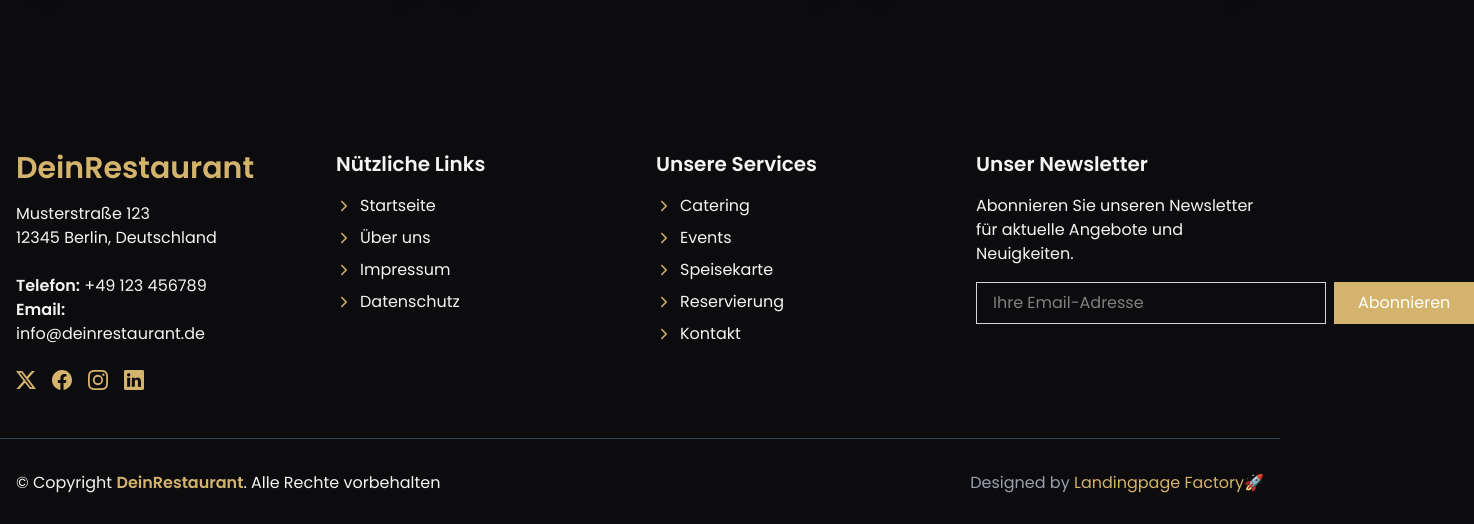
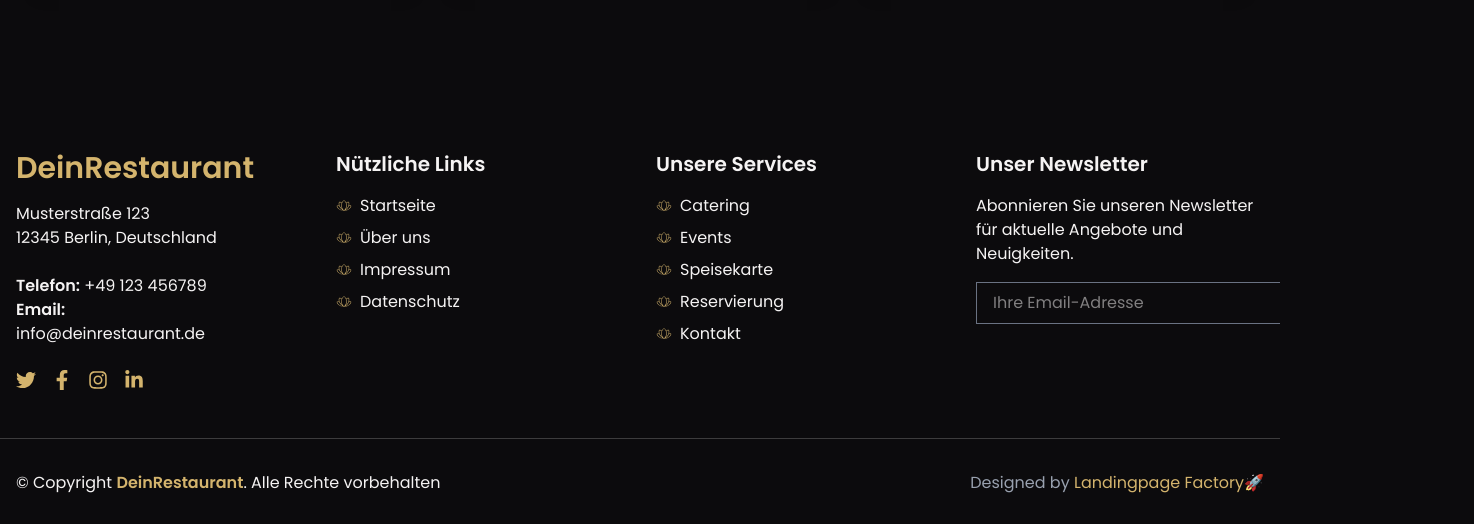
Before and after one commit to landingpage-factory/restaurant-template, a Next.js app: page / in a window 1280 px wide. Shown: the part 5814-6338 px from the top of the page, 1474 px wide, since content can reach past the window. Built offline with nearby package versions, Linux system fonts and the light colour scheme.

Commit message:
update: Footer, Newsletter, PageTopButton

```diff
--- a/app/components/Footer.js
+++ b/app/components/Footer.js
@@ -2,8 +2,8 @@
 'use client';
 import Link from 'next/link';
 import { Link as ScrollLink } from 'react-scroll';
-import { IoIosArrowForward } from "react-icons/io";
-import { BsTwitterX, BsFacebook, BsInstagram, BsLinkedin } from 'react-icons/bs';
+import { PiFlowerLotusThin } from "react-icons/pi";
+import { FaTwitter, FaFacebookF, FaInstagram, FaLinkedinIn } from 'react-icons/fa';
 import NewsletterForm from './NewsletterForm';
 
 export default function Footer() {
@@ -32,9 +32,8 @@ export default function Footer() {
     }
   };
 
-
   return (
-    <footer id="footer" className="bg-footer text-foreground">
+    <footer id="footer" className="bg-footer text-foreground overflow-hidden">
       <div className="footer-top pt-20 pb-12">
         <div className="container mx-auto px-4">
           <div className="grid grid-cols-1 md:grid-cols-2 lg:grid-cols-4 gap-8">
@@ -50,16 +49,16 @@ export default function Footer() {
                 </p>
                 <div className="social-links mt-6 flex space-x-4">
                   <a href="#" className="text-soft-gold hover:text-foreground">
-                    <BsTwitterX size={20} />
+                    <FaTwitter size={20} />
                   </a>
                   <a href="#" className="text-soft-gold hover:text-foreground">
-                    <BsFacebook size={20} />
+                    <FaFacebookF size={20} />
                   </a>
                   <a href="#" className="text-soft-gold hover:text-foreground">
-                    <BsInstagram size={20} />
+                    <FaInstagram size={20} />
                   </a>
                   <a href="#" className="text-soft-gold hover:text-foreground">
-                    <BsLinkedin size={20} />
+                    <FaLinkedinIn size={20} />
                   </a>
                 </div>
               </div>
@@ -70,20 +69,19 @@ export default function Footer() {
               <h4 className="text-xl font-semibold mb-4">Nützliche Links</h4>
               <ul className="space-y-2">
                 <li className="flex items-center">
-                    <IoIosArrowForward className="text-soft-gold mr-2"/>
-
+                  <PiFlowerLotusThin className="text-soft-gold mr-2" />
                   {renderLink('home', 'Startseite')}
                 </li>
                 <li className="flex items-center">
-                <IoIosArrowForward className="text-soft-gold mr-2"/>
+                  <PiFlowerLotusThin className="text-soft-gold mr-2" />
                   {renderLink('about', 'Über uns')}
                 </li>
                 <li className="flex items-center">
-                <IoIosArrowForward className="text-soft-gold mr-2"/>
+                  <PiFlowerLotusThin className="text-soft-gold mr-2" />
                   {renderLink('/imprint', 'Impressum')}
                 </li>
                 <li className="flex items-center">
-                <IoIosArrowForward className="text-soft-gold mr-2"/>
+                  <PiFlowerLotusThin className="text-soft-gold mr-2" />
                   {renderLink('/privacy-policy', 'Datenschutz')}
                 </li>
               </ul>
@@ -94,23 +92,23 @@ export default function Footer() {
               <h4 className="text-xl font-semibold mb-4">Unsere Services</h4>
               <ul className="space-y-2">
                 <li className="flex items-center">
-                <IoIosArrowForward className="text-soft-gold mr-2"/>
+                  <PiFlowerLotusThin className="text-soft-gold mr-2" />
                   {renderLink('catering', 'Catering')}
                 </li>
                 <li className="flex items-center">
-                <IoIosArrowForward className="text-soft-gold mr-2"/>
+                  <PiFlowerLotusThin className="text-soft-gold mr-2" />
                   {renderLink('events', 'Events')}
                 </li>
                 <li className="flex items-center">
-                <IoIosArrowForward className="text-soft-gold mr-2"/>
+                  <PiFlowerLotusThin className="text-soft-gold mr-2" />
                   {renderLink('menu', 'Speisekarte')}
                 </li>
                 <li className="flex items-center">
-                <IoIosArrowForward className="text-soft-gold mr-2"/>
+                  <PiFlowerLotusThin className="text-soft-gold mr-2" />
                   {renderLink('reservierung', 'Reservierung')}
                 </li>
                 <li className="flex items-center">
-                <IoIosArrowForward className="text-soft-gold mr-2"/>
+                  <PiFlowerLotusThin className="text-soft-gold mr-2" />
                   {renderLink('contact', 'Kontakt')}
                 </li>
               </ul>
@@ -129,7 +127,8 @@ export default function Footer() {
       </div>
 
       {/* Copyright Bereich */}
-      <div className="container mx-auto px-4 py-8 border-t border-gray-700">
+      <div className="border-t border-white/20">
+        <div className="container mx-auto px-4 py-8">
           <div className="flex flex-col md:flex-row justify-between items-center text-center md:text-left">
             <div className="copyright mb-4 md:mb-0">
               © Copyright <strong className="text-soft-gold">DeinRestaurant</strong>. Alle Rechte
@@ -137,9 +136,13 @@ export default function Footer() {
             </div>
             <div className="credits text-gray-400">
               Designed by{' '}
-            <a href="https://github.com/landingpage-factory" className="text-soft-gold hover:text-foreground">
+              <a
+                href="https://github.com/landingpage-factory"
+                className="text-soft-gold hover:text-foreground"
+              >
                 Landingpage Factory🚀
               </a>
+            </div>
           </div>
         </div>
       </div>
--- a/app/components/NewsletterForm.js
+++ b/app/components/NewsletterForm.js
@@ -30,7 +30,7 @@ export default function NewsletterForm() {
 
   return (
     <div>
-      <form onSubmit={handleSubmit} className="flex gap-2">
+      <form onSubmit={handleSubmit} className="flex flex-col md:flex-row gap-2">
         <input
           type="email"
           name="email"
@@ -38,15 +38,20 @@ export default function NewsletterForm() {
           value={email}
           onChange={(e) => setEmail(e.target.value)}
           className={`flex-1 px-4 py-2 border ${
-            error ? 'border-red-500' : 'border-gray-300'
-          } focus:outline-none focus:ring-2 focus:ring-soft-gold`}
+            error ? 'border-red-500' : 'border-gray-500'
+          } focus:outline-none focus:ring-1 focus:ring-soft-gold focus:border-soft-gold`}
+
         />
+        <div>
+
+
         <button
           type="submit"
           className="bg-soft-gold text-white px-6 py-2 hover:bg-[var(--beige-gray)]/75 hover:text-gray-800 hover:cursor-pointer transition-colors"
         >
           Abonnieren
         </button>
+        </div>
       </form>
 
       {/* Fehlermeldung */}
--- a/app/components/PageTopButton.js
+++ b/app/components/PageTopButton.js
@@ -39,7 +39,7 @@ export default function PageTopButton() {
     >
       <button
         onClick={scrollToTop}
-        className="bg-soft-gold text-white p-4 shadow-lg hover:bg-beige-gray hover:text-gray-900 hover:cursor-pointer transition-colors"
+        className="bg-beige-gray/40 text-white p-4 shadow-lg hover:bg-beige-gray hover:text-gray-900 hover:cursor-pointer transition-colors"
       >
         <FaArrowUp size={20} />
       </button>
--- a/app/globals.css
+++ b/app/globals.css
@@ -55,6 +55,10 @@ body {
 
   .hover\:bg-beige-gray:hover {
     background-color: rgb(182 167 123);
+  }
+
+  .bg-beige-gray\/40 {
+    background-color: rgba(182, 167, 123, 0.4);
   }
 
   .bg-soft-gold {
```
Lines whose indentation alone changed are shown as unchanged.
